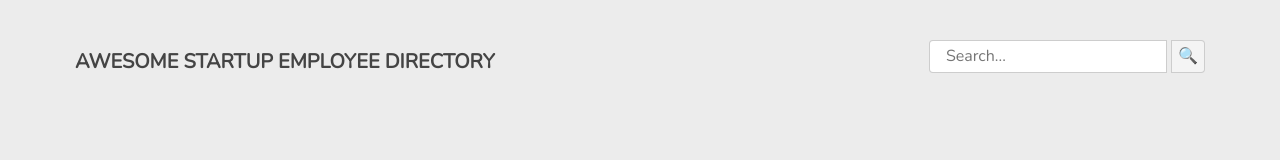
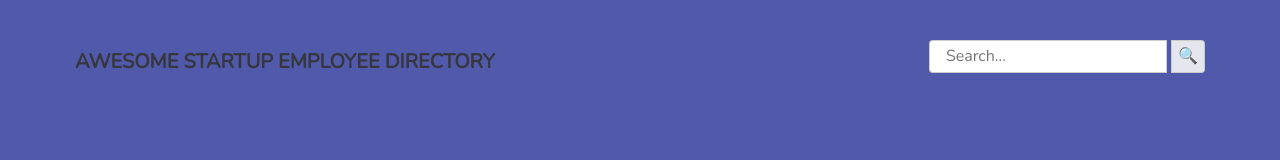
Before and after one commit to netheravon90/public-api-requests, a plain HTML site: page index.html in a window 1280 px wide. Drawn offline with nearby package versions, Linux system fonts and the light colour scheme; no server answers.

Commit message:
minor changes to style

```diff
--- a/css/styles.css
+++ b/css/styles.css
@@ -16,7 +16,7 @@ html, body {
 body {
     font-family: "Nunito", sans-serif;
     text-align: center;
-    background: rgba(235, 235, 235, 0.9);
+    background: rgba(63, 73, 161, 0.9);
 }
 
 header {
```
Also changed, not shown: 1 other file.
